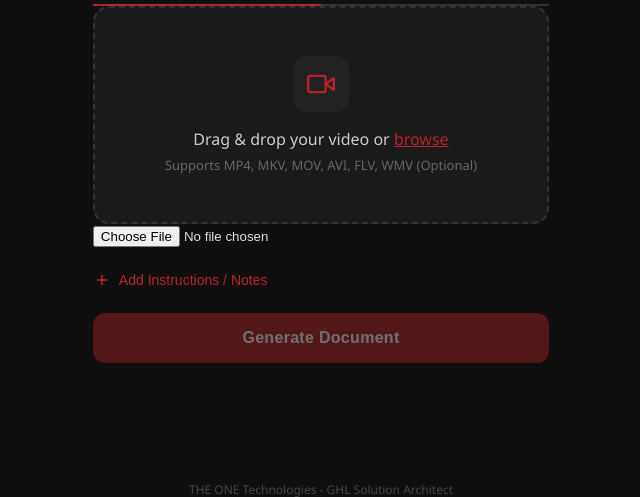
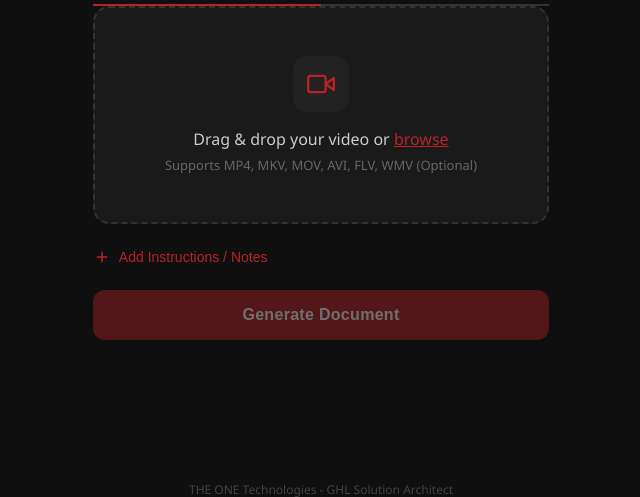
Before and after one commit to OneTech007/GHL-Solution-Architect, a Flask app: template templates/index.html in a window 1280 px wide. Shown: the part 278-775 px from the top of the page, without its empty margins (319-959 px from the left). Run offline with Flask 3, Linux system fonts and the light colour scheme; the template is opened without the code that fills it, so the values that code supplies are empty.

Commit message:
UI fixes for upload file button

```diff
--- a/templates/index.html
+++ b/templates/index.html
@@ -738,7 +738,7 @@
                         <button class="file-remove" onclick="removeFile(event, 'video')">&times;</button>
                     </div>
                 </div>
-                <input type="file" id="videoFileInput" accept=".mp4,.mkv,.mov,.avi,.flv,.wmv">
+                <input type="file" id="videoFileInput" accept=".mp4,.mkv,.mov,.avi,.flv,.wmv" style="display: none;">
             </div>
 
             <!-- Audio Tab -->
@@ -761,7 +761,7 @@
                         <button class="file-remove" onclick="removeFile(event, 'audio')">&times;</button>
                     </div>
                 </div>
-                <input type="file" id="audioFileInput" accept=".mp3,.wav,.m4a,.flac">
+                <input type="file" id="audioFileInput" accept=".mp3,.wav,.m4a,.flac" style="display: none;">
             </div>
 
             <!-- Instructions / Notes Section -->
```
